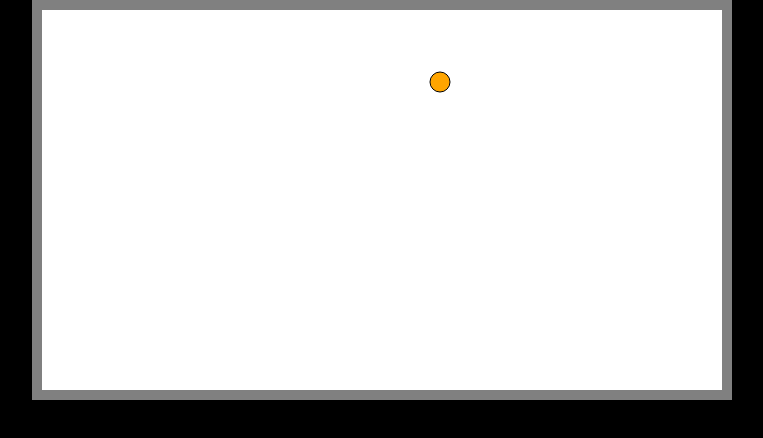
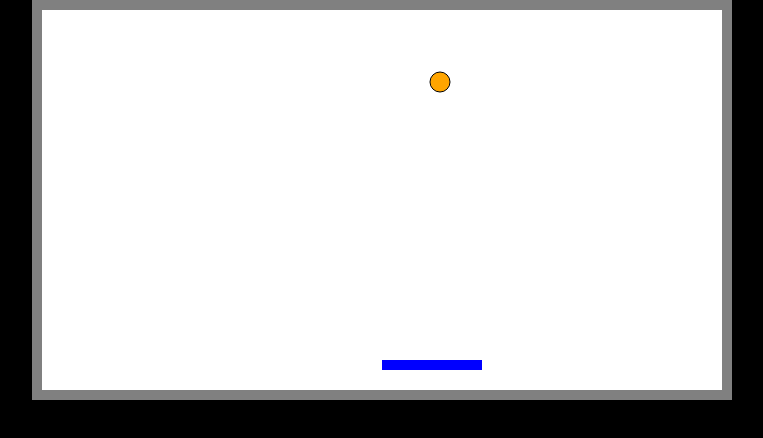
Before and after one commit to marzg510/js-simple-games, a plain HTML site: page tennis/m510-tennis.html in a window 1280 px wide. Shown: the whole page, without its empty margins (258-1021 px from the left). Drawn offline with Linux system fonts and the light colour scheme.

Commit message:
ラケットを描く Fixes #59

```diff
--- a/tennis/m510-tennis.html
+++ b/tennis/m510-tennis.html
@@ -34,6 +34,14 @@
                     dy: 2,
                 };
                 this.wallWidth = 10;
+                this.racket = {
+                    x: canvasWidth / 2,
+                    y: canvasHeight * 0.90,
+                    width: 100,
+                    height: 10,
+                    dx: 2,
+                    dy: 2,
+                };
             }
 
             update() {
@@ -56,12 +64,13 @@
                 return {
                     ball: this.ball,
                     wallWidth: this.wallWidth,
+                    racket: this.racket,
                 };
             }
         }
 
         function render(ctx, state) {
-            const { ball, wallWidth } = state;
+            const { ball, wallWidth, racket } = state;
 
             // キャンバスをクリア
             ctx.clearRect(0, 0, ctx.canvas.width, ctx.canvas.height);
@@ -73,12 +82,18 @@
             ctx.fillRect(0, 0, wallWidth, ctx.canvas.height); // 左の壁
             ctx.fillRect(ctx.canvas.width - wallWidth, 0, wallWidth, ctx.canvas.height); // 右の壁
 
+            // ラケットを描画
+            ctx.fillStyle = "blue";
+            ctx.fillRect(racket.x, racket.y, racket.width, racket.height);
+            // ctx.fillRect(350, 380, 30, 10);
+
             // ボールを描画
             ctx.beginPath();
             ctx.arc(ball.x, ball.y, ball.radius, 0, Math.PI * 2);
             ctx.fillStyle = "orange";
             ctx.fill();
             ctx.stroke();
+
         }
 
         function gameLoop(game) {
@@ -102,6 +117,10 @@
 
             // ゲームロジックを管理するインスタンスを作成
             const game = new Game(canvas.width, canvas.height);
+            console.log("game",game);
+            console.log("racket",game.getState().racket);
+            // ctx.fillStyle = "red";
+            // ctx.fillRect(game.racket.x, game.racket.y, game.racket.x + game.racket.width, game.racket.y + game.racket.height);
 
             // ゲームループを開始
             gameLoop(game);
```
